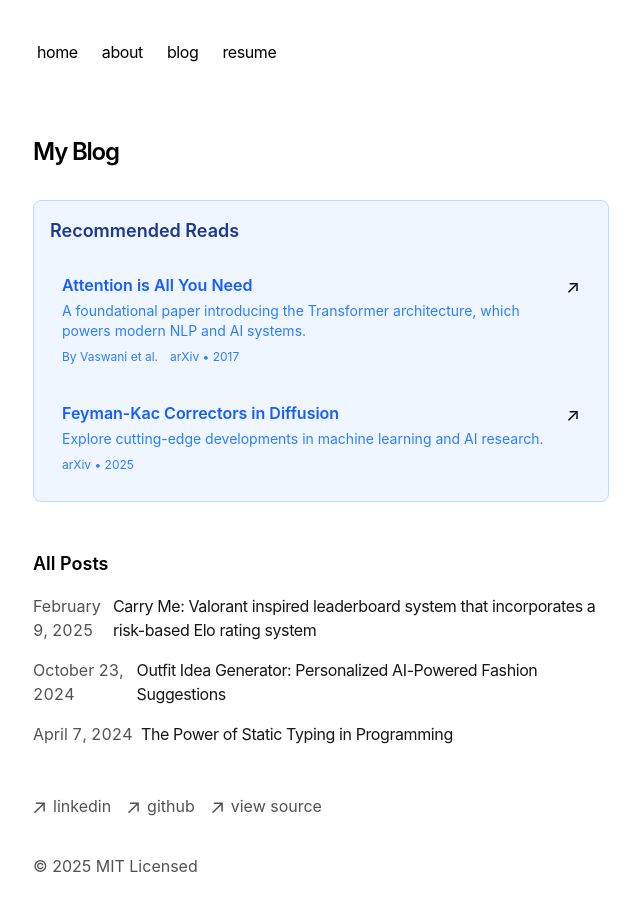
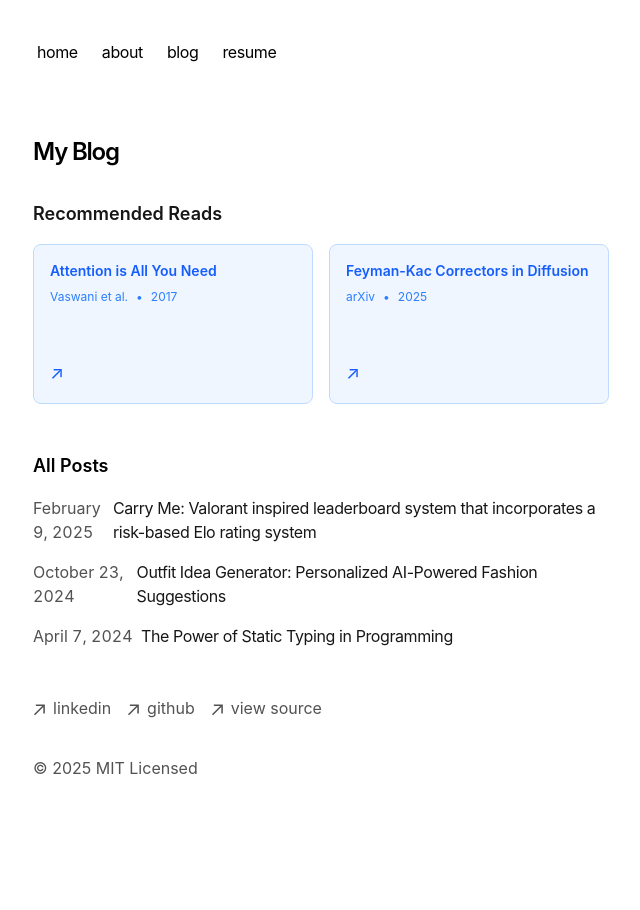
Before and after one commit to woznia93/bw, a Next.js app: page /blog in a window 1280 px wide. Shown: the top 910 px of the page, without its empty margins (319-959 px from the left). After the commit the page ends 844 px from the top, so only its background shows below. Built offline with nearby package versions, Linux system fonts and the light colour scheme.

Commit message:
changes to page styles

```diff
--- a/src/app/blog/page.tsx
+++ b/src/app/blog/page.tsx
@@ -11,33 +11,29 @@ export default function Page() {
     <section>
       <h1 className="font-semibold text-2xl mb-8 tracking-tighter">My Blog</h1>
 
-      <div className="mb-12 p-4 bg-blue-50 dark:bg-blue-950 rounded-lg border border-blue-200 dark:border-blue-800">
-        <h2 className="font-semibold text-lg mb-4 text-blue-900 dark:text-blue-100">
+      <div className="mb-12">
+        <h2 className="font-semibold text-lg mb-4 text-neutral-900 dark:text-neutral-100">
           Recommended Reads
         </h2>
-        <div className="space-y-3">
+        <div className="grid grid-cols-1 md:grid-cols-2 gap-4">
           {/* Paper 1 */}
           <a
             href="https://arxiv.org/pdf/1706.03762"
             target="_blank"
             rel="noopener noreferrer"
-            className="block p-3 rounded hover:bg-blue-100 dark:hover:bg-blue-900 transition"
+            className="p-4 bg-blue-50 dark:bg-blue-950 border border-blue-200 dark:border-blue-800 rounded-lg hover:bg-blue-100 dark:hover:bg-blue-900 transition flex flex-col justify-between h-40"
           >
-            <div className="flex justify-between items-start gap-2">
-              <div className="flex-1">
-                <h3 className="font-semibold text-blue-600 dark:text-blue-300 hover:underline">
-                  Attention is All You Need
-                </h3>
-                <p className="text-sm text-blue-500 dark:text-blue-400 mt-1">
-                  A foundational paper introducing the Transformer architecture, which powers modern NLP and AI systems.
-                </p>
-                <div className="flex gap-3 mt-2 text-xs text-blue-500 dark:text-blue-400">
-                  <span>By Vaswani et al.</span>
-                  <span>arXiv • 2017</span>
-                </div>
+            <div>
+              <h3 className="font-semibold text-blue-600 dark:text-blue-300 text-sm line-clamp-2">
+                Attention is All You Need
+              </h3>
+              <div className="flex gap-2 mt-2 text-xs text-blue-500 dark:text-blue-400">
+                <span>Vaswani et al.</span>
+                <span>•</span>
+                <span>2017</span>
               </div>
-              <span className="text-lg">↗</span>
             </div>
+            <span className="text-lg text-blue-600 dark:text-blue-400">↗</span>
           </a>
 
           {/* Paper 2 */}
@@ -45,22 +41,19 @@ export default function Page() {
             href="https://arxiv.org/pdf/2503.02819"
             target="_blank"
             rel="noopener noreferrer"
-            className="block p-3 rounded hover:bg-blue-100 dark:hover:bg-blue-900 transition"
+            className="p-4 bg-blue-50 dark:bg-blue-950 border border-blue-200 dark:border-blue-800 rounded-lg hover:bg-blue-100 dark:hover:bg-blue-900 transition flex flex-col justify-between h-40"
           >
-            <div className="flex justify-between items-start gap-2">
-              <div className="flex-1">
-                <h3 className="font-semibold text-blue-600 dark:text-blue-300 hover:underline">
-                  Feyman-Kac Correctors in Diffusion
-                </h3>
-                <p className="text-sm text-blue-500 dark:text-blue-400 mt-1">
-                  Explore cutting-edge developments in machine learning and AI research.
-                </p>
-                <div className="flex gap-3 mt-2 text-xs text-blue-500 dark:text-blue-400">
-                  <span>arXiv • 2025</span>
-                </div>
+            <div>
+              <h3 className="font-semibold text-blue-600 dark:text-blue-300 text-sm line-clamp-2">
+                Feyman-Kac Correctors in Diffusion
+              </h3>
+              <div className="flex gap-2 mt-2 text-xs text-blue-500 dark:text-blue-400">
+                <span>arXiv</span>
+                <span>•</span>
+                <span>2025</span>
               </div>
-              <span className="text-lg">↗</span>
             </div>
+            <span className="text-lg text-blue-600 dark:text-blue-400">↗</span>
           </a>
         </div>
       </div>
```
